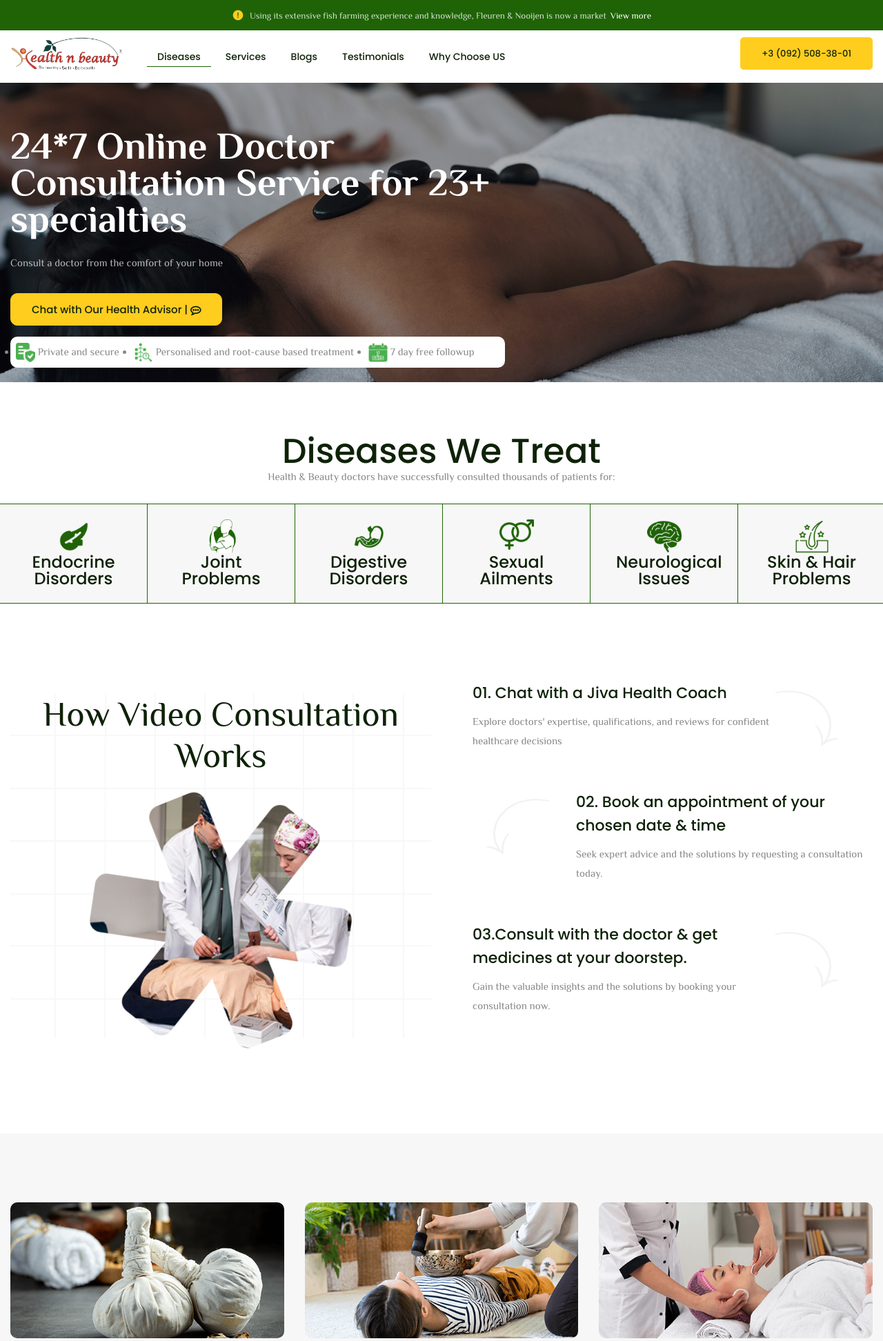
After one commit to kshitijWD/healthnbeauty, a PHP site: page /video-consultation.php in a window 1280 px wide. The commit adds this page. Shown: the top 1944 px of the page at 69% size. Run offline with PHP 8.4, Linux system fonts and the light colour scheme; some web fonts are replaced.

Commit message:
services changes
asf

```diff
--- a/css/main.css
+++ b/css/main.css
@@ -1879,6 +1879,14 @@ ul.footer-social-icons li a:hover { background-color: var(--base-dark); color: v
     background-repeat: no-repeat;
     background-color: var(--base-dark);
 }
+.hny_new__bg___1{
+    background-image: url(../images/services_bg.png) !important;
+    width: 100%;
+    z-index: 1;
+    background-position: bottom;
+    background-size: cover;
+    background-repeat: no-repeat;
+}
 .prt-page-title-row-inner {
     position: relative;
     width: 100%;
@@ -2833,6 +2841,53 @@ form.query_form-1.wrap-form.clearfix {
     font-family: 'Philosopher';
     margin: 0;
 }
+
+.bottom-video-banner ul {
+    display: flex;
+    background-color: white;
+    gap: 21px;
+    padding: 8px;
+    border-radius: 10px;
+}
+
+.bottom-video-banner ul {
+    display: flex;
+    background-color: white;
+    gap: 21px;
+    padding: 8px;
+    border-radius: 10px;
+}
+
+.bottom-video-banner li img {
+    width: 28px;
+}
+
+.client-box .prt-client-logo-tooltip {
+    margin-top: 0;
+    margin-bottom: 0;
+    overflow: hidden;
+    border-width: 1px 1px 1px 0;
+    border-style: solid;
+    border-color: var(--base-dark);
+    padding: 22px 0 23px;
+    background-color: var(--base-grey);
+}
+
+.client-thumbnail h2 {
+    font-size: 24px;
+    max-width: 139px;
+    margin: auto;
+    line-height: 1;
+
+}
+
+
+
+
+
+
+
+
 @media (max-width: 767px){
     .hny_dd_none {
         display: none;
--- a/includes/header.php
+++ b/includes/header.php
@@ -100,7 +100,7 @@
                                                         <li class="mega-menu-item">
                                                             <a href="#" class="mega-menu-link">Services</a>
                                                             <ul class="mega-submenu">
-                                                                <li><a href="https://www.jiva.com/treatment/video">Video Consultation</a></li>
+                                                                <li><a href="video-consultation.php">Video Consultation</a></li>
                                                                 <li><a href="https://www.jiva.com/treatment/clinic" target="_blank">Clinic Consultation</a></li>
                                                                 <li><a href="https://www.jiva.com/treatment/phone" target="_blank">Phone Consultation</a></li>
 
--- /dev/null
+++ b/video-consultation.php
@@ -0,0 +1,357 @@
+<?php include("includes/header.php"); ?>
+<style>
+    body {
+        font-family: 'Philosopher';
+    }
+
+    .prt-page-title-row.style2 .page-title-heading h2 {
+        font-size: 55px;
+        line-height: 53px;
+        font-family: 'Philosopher';
+    }
+
+    .section-title h2 {
+        line-height: 15px;
+    }
+</style>
+<!-- page-title -->
+<div class="prt-page-title-row  style2">
+    <div class="prt-page-title-row-inner pb-5">
+        <div class="container">
+            <div class="row align-items-center">
+                <div class="col-xl-7 col-lg-7">
+                    <div class="prt-page-title-row-heading">
+                        <div class="page-title-heading">
+                            <h2 class="title">24*7 Online Doctor Consultation Service for 23+ specialties</h2>
+                        </div>
+                        <div class="page-title-desc">
+                            <p>Consult a doctor from the comfort of your home</p>
+                        </div>
+                        <div class="mt-30">
+                            <a class="prt-btn prt-btn-size-md prt-btn-shape-round prt-btn-style-fill prt-btn-color-skincolor hny" href="javascript:;">Chat with Our Health Advisor | <i class="fa fa-commenting-o"></i></a>
+                        </div>
+                        <div class="bottom-video-banner">
+                            <ul>
+                                <li><img src="images/insurance.png" alt="Secure"> Private and secure </li>
+                                <li><img src="images/root-cause.png" alt="personalized"> Personalised and root-cause based treatment</li>
+                                <li><img src="images/7-days.png" alt="Free Follow Up"> 7 day free followup</li>
+                            </ul>
+                        </div>
+                    </div>
+                </div>
+            </div>
+        </div>
+    </div>
+</div>
+<!-- page-title end-->
+
+<!-- site-main start -->
+<div class="site-main">
+    <section class="prt-row clearfix pb-0">
+        <div class="container-fluid p-0">
+            <div class="row">
+                <div class="col-xl-8 col-lg-12 col-md-12 col-sm-12 m-auto">
+                    <!-- section title -->
+                    <div class="section-title title-style-center_text">
+                        <div class="title-header">
+                            <h2 class="title">Diseases We Treat</h2>
+                            <p>Health & Beauty doctors have successfully consulted thousands of patients for:</p>
+                        </div>
+
+                    </div><!-- section title end -->
+                </div>
+            </div>
+            <div class="slick_slider client_spacing-box" data-slick='{"slidesToShow": 6, "slidesToScroll": 1, "arrows":false, "autoplay":true, "infinite":true, "responsive": [{"breakpoint":1200,"settings":{"slidesToShow": 5}}, {"breakpoint":1024,"settings":{"slidesToShow": 4}}, {"breakpoint":890,"settings":{"slidesToShow": 3}},{"breakpoint":661,"settings":{"slidesToShow": 2}},{"breakpoint":451,"settings":{"slidesToShow": 1}}]}'>
+                <div class="client-box p-0">
+                    <div class="prt-client-logo-tooltip">
+                        <div class="prt-client-logo-tooltip-inner">
+                            <div class="client-thumbnail">
+                                <img width="50" class="img-fluid" src="images/pancreas.png" alt="image">
+                                <h2>Endocrine Disorders</h2>
+                            </div>
+                        </div>
+                    </div>
+                </div>
+                <div class="client-box p-0">
+                    <div class="prt-client-logo-tooltip">
+                        <div class="prt-client-logo-tooltip-inner">
+                            <div class="client-thumbnail">
+                                <img width="50" class="img-fluid" src="images/hand.png" alt="image">
+                                <h2>Joint Problems</h2>
+                            </div>
+                        </div>
+                    </div>
+                </div>
+                <div class="client-box p-0">
+                    <div class="prt-client-logo-tooltip">
+                        <div class="prt-client-logo-tooltip-inner">
+                            <div class="client-thumbnail">
+                                <img width="50" class="img-fluid" src="images/stomach.png" alt="image">
+                                <h2>Digestive Disorders</h2>
+                            </div>
+                        </div>
+                    </div>
+                </div>
+                <div class="client-box p-0">
+                    <div class="prt-client-logo-tooltip">
+                        <div class="prt-client-logo-tooltip-inner">
+                            <div class="client-thumbnail">
+                                <img width="50" class="img-fluid" src="images/gender.png" alt="image">
+                                <h2>Sexual Ailments</h2>
+                            </div>
+                        </div>
+                    </div>
+                </div>
+                <div class="client-box p-0">
+                    <div class="prt-client-logo-tooltip">
+                        <div class="prt-client-logo-tooltip-inner">
+                            <div class="client-thumbnail">
+                                <img width="50" class="img-fluid" src="images/brain.png" alt="image">
+                                <h2>Neurological Issues</h2>
+                            </div>
+                        </div>
+                    </div>
+                </div>
+                <div class="client-box p-0">
+                    <div class="prt-client-logo-tooltip">
+                        <div class="prt-client-logo-tooltip-inner">
+                            <div class="client-thumbnail">
+                                <img width="50" class="img-fluid" src="images/healthy.png" alt="image">
+                                <h2>Skin & Hair Problems</h2>
+                            </div>
+                        </div>
+                    </div>
+                </div>
+                <div class="client-box p-0">
+                    <div class="prt-client-logo-tooltip">
+                        <div class="prt-client-logo-tooltip-inner">
+                            <div class="client-thumbnail">
+                                <img width="50" class="img-fluid" src="images/back-pain.png" alt="image">
+                                <h2>Anorectal Problems</h2>
+                            </div>
+                        </div>
+                    </div>
+                </div>
+                <div class="client-box p-0">
+                    <div class="prt-client-logo-tooltip">
+                        <div class="prt-client-logo-tooltip-inner">
+                            <div class="client-thumbnail">
+                                <img width="50" class="img-fluid" src="images/pediatrician.png" alt="image">
+                                <h2>Gynaecological Disorders</h2>
+                            </div>
+                        </div>
+                    </div>
+                </div>
+                <div class="client-box p-0">
+                    <div class="prt-client-logo-tooltip">
+                        <div class="prt-client-logo-tooltip-inner">
+                            <div class="client-thumbnail">
+                                <img width="50" class="img-fluid" src="images/metabolism.png" alt="image">
+                                <h2>Metabolic Disorders</h2>
+                            </div>
+                        </div>
+                    </div>
+                </div>
+                <div class="client-box p-0">
+                    <div class="prt-client-logo-tooltip">
+                        <div class="prt-client-logo-tooltip-inner">
+                            <div class="client-thumbnail">
+                                <img width="50" class="img-fluid" src="images/respiratory.png" alt="image">
+                                <h2>Respiratory Diseases</h2>
+                            </div>
+                        </div>
+                    </div>
+                </div>
+            </div>
+        </div>
+    </section>
+    <!--padding_zero-section end-->
+    <!-- appointment-section -->
+    <section class="prt-row appointment-section01 clearfix">
+        <div class="container">
+            <div class="row align-items-center">
+                <div class="col-xl-6 col-lg-6 col-md-12">
+                    <div class="appointment-mask-wrapper">
+                    <div class="featured-content-box mt-30">
+                            <div class="featured-content">
+                                <div class="featured-title">
+                                    <h2>How Video
+                                    Consultation Works</h2>
+                                </div>
+
+                            </div>
+                        </div>
+                        <div class="appointment-mask-circle">
+                            <div class="appointment-mask-image-circle"></div>
+                        </div>
+                        <!-- featured-content-box -->
+
+                        <!-- featured-content-box end-->
+                    </div>
+                </div>
+                <div class="col-xl-6 col-lg-6 col-md-12">
+                    <div class="row prt-stepsbox res-991-mt-20">
+                        <div class="col-lg-12 col-md-6 col-sm-12">
+                            <!-- featured-content-box -->
+                            <div class="featured-content-box style1 box-1">
+                                <div class="featured-content">
+                                    <div class="featured-title">
+                                        <h3>01. Chat with a
+                                        Jiva Health Coach</h3>
+                                    </div>
+                                    <div class="featured-desc">
+                                        <p>Explore doctors' expertise, qualifications, and reviews for confident healthcare decisions</p>
+                                    </div>
+                                </div>
+                            </div>
+                            <!-- featured-content-box end-->
+                        </div>
+                        <div class="col-lg-12 col-md-6 col-sm-12">
+                            <!-- featured-content-box -->
+                            <div class="featured-content-box style1 box-2">
+                                <div class="featured-content">
+                                    <div class="featured-title">
+                                        <h3>02. Book an appointment
+                                        of your chosen date & time</h3>
+                                    </div>
+                                    <div class="featured-desc">
+                                        <p>Seek expert advice and the solutions by requesting a consultation today.</p>
+                                    </div>
+                                </div>
+                            </div>
+                            <!-- featured-content-box end-->
+                        </div>
+                        <div class="col-lg-12 col-md-6 col-sm-12">
+                            <!-- featured-content-box -->
+                            <div class="featured-content-box style1 box-3">
+                                <div class="featured-content">
+                                    <div class="featured-title">
+                                        <h3>03.Consult with the doctor & get medicines at your doorstep.</h3>
+                                    </div>
+                                    <div class="featured-desc">
+                                        <p>Gain the valuable insights and the solutions by booking your consultation now.</p>
+                                    </div>
+                                </div>
+                            </div>
+                            <!-- featured-content-box end-->
+                        </div>
+
+                    </div>
+                </div>
+            </div>
+        </div>
+    </section>
+    <!-- appointment-section end-->
+
+    <!--service-section-->
+    <section class="prt-row prt-bg bg-base-grey service-section01 clearfix">
+        <div class="container">
+            <div class="row row-equal-height" data-aos="fade-up" data-aos-duration="1000">
+                <div class="col-xl-4 col-lg-6 col-md-6 col-sm-6">
+                    <!-- featured-imagebox -->
+                    <div class="featured-imagebox featured-imagebox-service style2">
+                        <div class="featured-thumbnail">
+                            <img width="413" height="200" class="img-fluid" src="images/services/service-01.png" alt="img">
+                        </div>
+                        <div class="featured-content">
+                            <div class="featured-title">
+                                <h3><a href="service-details.html">Herbal medicine </a> <span>( Kayachikitsa )</span></h3>
+                            </div>
+                            <div class="featured-desc">
+                                <p>Get the personalized ayurvedic herbal remedies for targeted health needs<a class="prt-btn btn-inline prt-btn-color-darkcolor btn-underline" href="service-details.html">View more</a></p>
+                            </div>
+                        </div>
+                    </div>
+                    <!-- featured-imagebox end-->
+                </div>
+                <div class="col-xl-4 col-lg-6 col-md-6 col-sm-6">
+                    <!-- featured-imagebox -->
+                    <div class="featured-imagebox featured-imagebox-service style2">
+                        <div class="featured-thumbnail">
+                            <img width="413" height="200" class="img-fluid" src="images/services/service-02.png" alt="img">
+                        </div>
+                        <div class="featured-content">
+                            <div class="featured-title">
+                                <h3><a href="service-details.html">Herbal remedies</a> <span>( Kaumarabhritya )</span></h3>
+                            </div>
+                            <div class="featured-desc">
+                                <p>Explore the natural healing with ayurvedic herbal supplements and remedies<a class="prt-btn btn-inline prt-btn-color-darkcolor btn-underline" href="service-details.html">View more</a></p>
+                            </div>
+                        </div>
+                    </div>
+                    <!-- featured-imagebox end-->
+                </div>
+                <div class="col-xl-4 col-lg-6 col-md-6 col-sm-6">
+                    <!-- featured-imagebox -->
+                    <div class="featured-imagebox featured-imagebox-service style2">
+                        <div class="featured-thumbnail">
+                            <img width="413" height="200" class="img-fluid" src="images/services/service-03.png" alt="img">
+                        </div>
+                        <div class="featured-content">
+                            <div class="featured-title">
+                                <h3><a href="service-details.html">Ayurvedic massage</a> <span>( Panchkarma )</span></h3>
+                            </div>
+                            <div class="featured-desc">
+                                <p>Relieve the stress and improve the circulation with therapeutic ayurvedic massages.<a class="prt-btn btn-inline prt-btn-color-darkcolor btn-underline" href="service-details.html">View more</a></p>
+                            </div>
+                        </div>
+                    </div>
+                    <!-- featured-imagebox end-->
+                </div>
+                <div class="col-xl-4 col-lg-6 col-md-6 col-sm-6">
+                    <!-- featured-imagebox -->
+                    <div class="featured-imagebox featured-imagebox-service style2">
+                        <div class="featured-thumbnail">
+                            <img width="413" height="200" class="img-fluid" src="images/services/service-04.png" alt="img">
+                        </div>
+                        <div class="featured-content">
+                            <div class="featured-title">
+                                <h3><a href="service-details.html">Eye, ENT & dental care</a> <span>( Kayachikitsa )</span></h3>
+                            </div>
+                            <div class="featured-desc">
+                                <p>Empowering lasting well-being through ayurvedic lifestyle changes<a class="prt-btn btn-inline prt-btn-color-darkcolor btn-underline" href="service-details.html">View more</a></p>
+                            </div>
+                        </div>
+                    </div>
+                    <!-- featured-imagebox end-->
+                </div>
+                <div class="col-xl-4 col-lg-6 col-md-6 col-sm-6">
+                    <!-- featured-imagebox -->
+                    <div class="featured-imagebox featured-imagebox-service style2">
+                        <div class="featured-thumbnail">
+                            <img width="413" height="200" class="img-fluid" src="images/services/service-05.jpg" alt="img">
+                        </div>
+                        <div class="featured-content">
+                            <div class="featured-title">
+                                <h3><a href="service-details.html">Holistic wellness</a> <span>( Kaumarabhritya )</span></h3>
+                            </div>
+                            <div class="featured-desc">
+                                <p>Embrace the holistic wellness with ayurveda for a balanced and vibrant life<a class="prt-btn btn-inline prt-btn-color-darkcolor btn-underline" href="service-details.html">View more</a></p>
+                            </div>
+                        </div>
+                    </div>
+                    <!-- featured-imagebox end-->
+                </div>
+                <div class="col-xl-4 col-lg-6 col-md-6 col-sm-6">
+                    <!-- featured-imagebox -->
+                    <div class="featured-imagebox featured-imagebox-service style2">
+                        <div class="featured-thumbnail">
+                            <img width="413" height="200" class="img-fluid" src="images/services/service-06.jpg" alt="img">
+                        </div>
+                        <div class="featured-content">
+                            <div class="featured-title">
+                                <h3><a href="service-details.html">Panchakarma detox</a> <span>( Kaumarabhritya )</span></h3>
+                            </div>
+                            <div class="featured-desc">
+                                <p>Experience deep cleansing and rejuvenation with our panchakarma therapy<a class="prt-btn btn-inline prt-btn-color-darkcolor btn-underline" href="service-details.html">View more</a></p>
+                            </div>
+                        </div>
+                    </div>
+                    <!-- featured-imagebox end-->
+                </div>
+            </div>
+        </div>
+    </section>
+    <!--service-section end-->
+</div>
+<?php include("includes/footer.php"); ?>
```
Also changed, not shown: listing.php (+5 -5 lines), images/7-days.png (added), images/back-pain.png (added), images/brain.png (added), images/gender.png (added), images/hand.png (added), images/healthy.png (added), images/insurance.png (added), images/metabolism.png (added), images/pancreas.png (added), images/pediatrician.png (added), images/respiratory.png (added), images/root-cause.png (added), images/services_bg.png (added), 1 more files.
